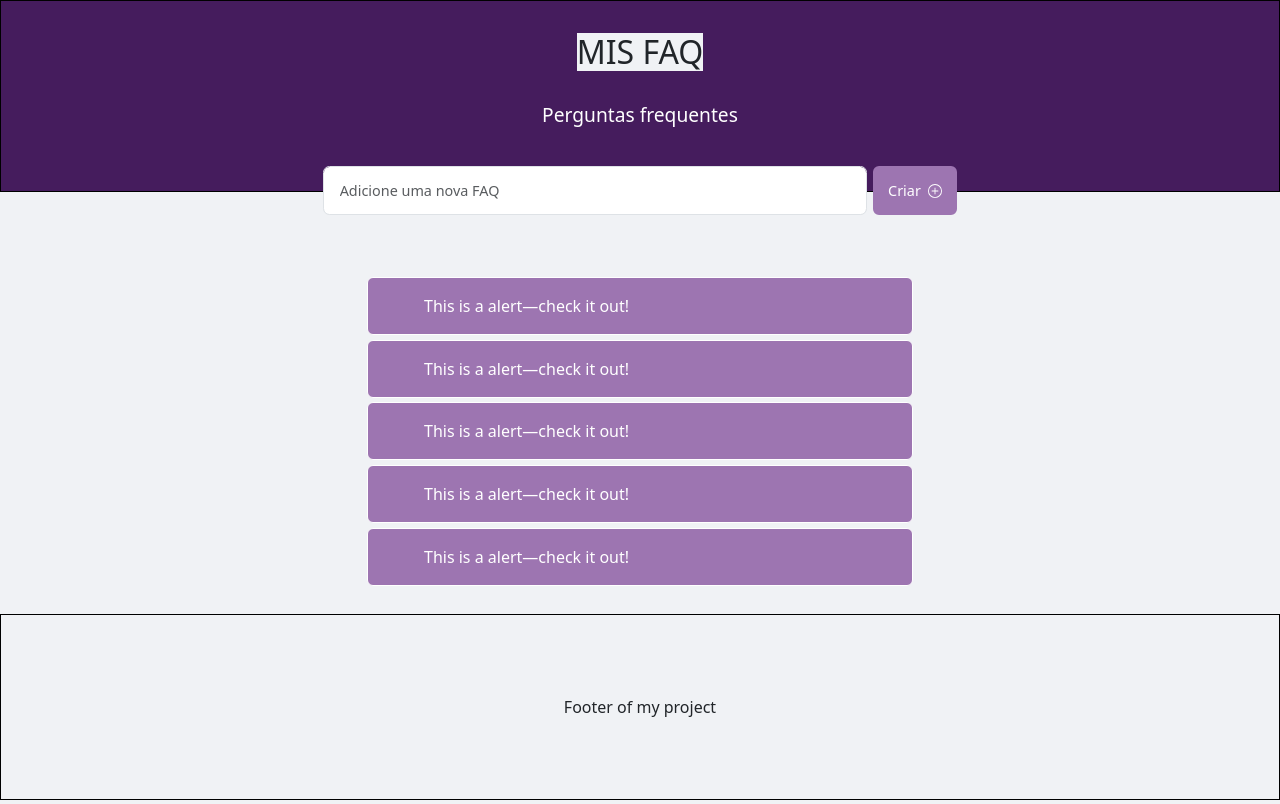
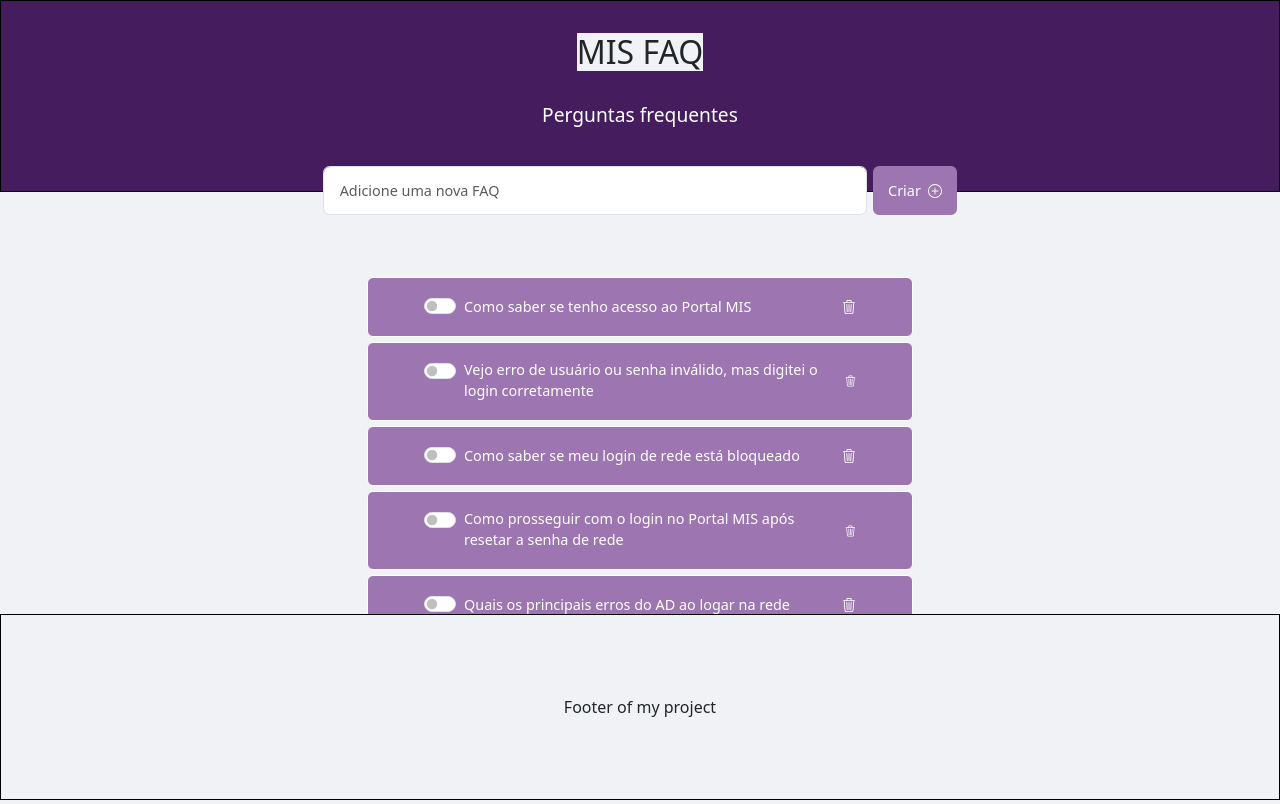
Before and after one commit to gabrielfreirebraz/faq-web, a React (Vite) app: page / in a window 1280 px wide. Built offline with nearby package versions, Linux system fonts and the light colour scheme.

Commit message:
feat: add switchboxes css

```diff
--- a/src/Components/Body.tsx
+++ b/src/Components/Body.tsx
@@ -21,11 +21,12 @@ export const DivBody = (props: PropsBody) => {
         <Row>
           <Col md={3}></Col>
           <Col md={6}>
-            <DivCard title=""></DivCard>
-            <DivCard title=""></DivCard>
-            <DivCard title=""></DivCard>
-            <DivCard title=""></DivCard>
-            <DivCard title=""></DivCard>
+            <DivCard title="Como saber se tenho acesso ao Portal MIS" id={1}></DivCard>
+            <DivCard title="Vejo erro de usuário ou senha inválido, mas digitei o login corretamente" id={2}></DivCard>
+            <DivCard title="Como saber se meu login de rede está bloqueado" id={3}></DivCard>
+            <DivCard title="Como prosseguir com o login no Portal MIS após resetar a senha de rede" id={4}></DivCard>
+            <DivCard title="Quais os principais erros do AD ao logar na rede" id={5}></DivCard>
+            <DivCard title="O problema persiste e não consigo autenticar no Portal MIS" id={5}></DivCard>
           </Col>
           <Col md={3}></Col>
         </Row>
--- a/src/Components/Card.css.ts
+++ b/src/Components/Card.css.ts
@@ -3,5 +3,23 @@ import styled from "styled-components";
 export const StylesCard = styled.div`
   .alert {
     margin: 0.3rem auto;
+    display: flex;
+    align-items: center;
+    justify-content: space-between;
+  }
+  .alert svg,
+  .alert .form-switch,
+  .alert .form-switch .form-check-label {
+    background: transparent;
+  }
+  .alert .form-switch .form-check-label {
+    font-size: 0.9rem;
+  }
+  input[id^="switch"] {
+    box-shadow: none;
+  }
+  input[id^="switch"]:checked {
+    background-color: var(--primary);
+    border-color: var(--secondary);
   }
 `;
--- a/src/Components/Card.tsx
+++ b/src/Components/Card.tsx
@@ -1,21 +1,36 @@
 import Alert from 'react-bootstrap/Alert';
+import Form from 'react-bootstrap/Form';
 import {StylesCard} from './Card.css';
 
+
 interface PropsCard {
+  id: number,
   title: string
 }
 
 export const DivCard = (props: PropsCard) => {
 
-  console.log(props.title);
+  console.log("key is "+props.id);
 
   return (
     <StylesCard>
 
 
-        <Alert key="1" variant="primary">
-          This is a alert—check it out!
-        </Alert>
+      <Alert key={props.id} variant="primary">
+
+          <Form.Check
+
+            type="switch"
+            id={`switch-${props.id}`}
+            label={props.title}
+          />
+
+          <svg xmlns="http://www.w3.org/2000/svg" width="14" height="14" fill="currentColor" className="bi bi-trash3" viewBox="0 0 16 16">
+            <path d="M6.5 1h3a.5.5 0 0 1 .5.5v1H6v-1a.5.5 0 0 1 .5-.5ZM11 2.5v-1A1.5 1.5 0 0 0 9.5 0h-3A1.5 1.5 0 0 0 5 1.5v1H2.506a.58.58 0 0 0-.01 0H1.5a.5.5 0 0 0 0 1h.538l.853 10.66A2 2 0 0 0 4.885 16h6.23a2 2 0 0 0 1.994-1.84l.853-10.66h.538a.5.5 0 0 0 0-1h-.995a.59.59 0 0 0-.01 0H11Zm1.958 1-.846 10.58a1 1 0 0 1-.997.92h-6.23a1 1 0 0 1-.997-.92L3.042 3.5h9.916Zm-7.487 1a.5.5 0 0 1 .528.47l.5 8.5a.5.5 0 0 1-.998.06L5 5.03a.5.5 0 0 1 .47-.53Zm5.058 0a.5.5 0 0 1 .47.53l-.5 8.5a.5.5 0 1 1-.998-.06l.5-8.5a.5.5 0 0 1 .528-.47ZM8 4.5a.5.5 0 0 1 .5.5v8.5a.5.5 0 0 1-1 0V5a.5.5 0 0 1 .5-.5Z"/>
+          </svg>
+      </Alert>
+
+
 
     </StylesCard>
   );
```
